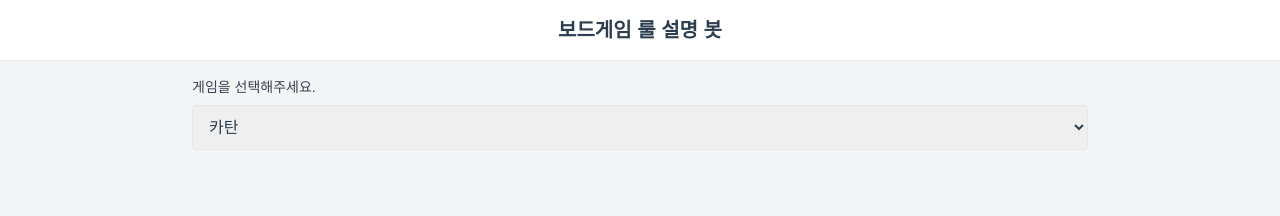
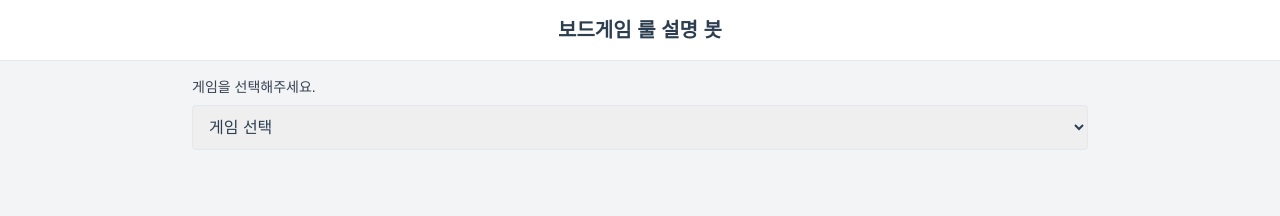
Before and after one commit to HJG827/boardgame_rag_frontend, a Vue app: page / in a window 1280 px wide. Shown: the top 216 px of the page. Built offline with nearby package versions, Linux system fonts and the light colour scheme.

Commit message:
20250702 edit_game_name_language

```diff
--- a/src/views/HomeView.vue
+++ b/src/views/HomeView.vue
@@ -2,15 +2,25 @@
   <div class="w-screen h-screen flex flex-col bg-gray-100">
     <header class="text-center p-4 font-bold text-xl bg-white border-b">보드게임 룰 설명 봇</header>
 
-    <div class="p-4 flex justify-center">
-      <div class="w-full max-w-4xl">
-        <label class="block text-gray-700 text-sm font-medium mb-2">게임을 선택해주세요.</label>
-        <select v-model="selectedGame" class="w-full p-3 rounded border text-base">
-          <option value="카탄">카탄</option>
-          <option value="스플렌더">스플렌더</option>
-        </select>
+    <!-- 🧠 드롭다운 + 직접 입력 통합 -->
+  <div class="p-4 flex justify-center">
+    <div class="w-full max-w-4xl">
+      <label class="block text-gray-700 text-sm font-medium mb-2">게임을 선택해주세요.</label>
+      <select v-model="selectedGame" class="w-full p-3 rounded border text-base">
+        <option disabled value="">게임 선택</option>
+        <option v-for="game in gameOptions" :key="game.eng" :value="game.eng">
+          {{ game.kor }}
+        </option>
+        <option value="custom">직접 입력</option>
+      </select>
+
+      <!-- ✏️ 직접 입력창은 선택 시에만 나타남 -->
+      <div v-if="selectedGame === 'custom'" class="mt-2">
+        <input v-model="customGame" class="w-full p-3 border rounded text-base" placeholder="게임명을 직접 입력하세요 (예: 할리갈리)" />
       </div>
     </div>
+  </div>
+
 
     <div class="flex-1 min-h-0 flex justify-center px-4">
       <div ref="chatBox" class="chat-scroll w-full max-w-4xl space-y-4 overflow-y-auto pr-2 pb-4">
@@ -41,7 +51,17 @@ marked.use({
   breaks: true
 })
 
-const selectedGame = ref('카탄')
+// 🧠 script setup 상단에
+const selectedGame = ref('')
+const customGame = ref('')
+
+// 드롭다운 옵션 (한글은 보여주기용, 영문은 백엔드 전송용)
+const gameOptions = [
+  { kor: "카탄", eng: "katan" },
+  { kor: "스플렌더", eng: "splendor" },
+  // 여기 추가 가능
+]
+
 const userInput = ref('')
 const messages = ref([])
 
@@ -55,10 +75,10 @@ const scrollToBottom = () => {
   })
 }
 
+// 🧠 sendMessage 수정
 const sendMessage = async () => {
   if (!userInput.value.trim()) return
 
-  // 유저 메시지 먼저 표시
   messages.value.push({
     text: escapeHtml(userInput.value).replace(/\n/g, '<br>'),
     isBot: false
@@ -68,10 +88,15 @@ const sendMessage = async () => {
   const questionText = userInput.value
   userInput.value = ''
 
+  // 전송할 게임 이름 결정
+  const gameNameToSend = selectedGame.value === 'custom'
+    ? customGame.value.trim()
+    : selectedGame.value
+
   try {
     const response = await axios.post('http://localhost:8080/api/ask', {
       question: questionText,
-      game: selectedGame.value
+      game: gameNameToSend
     })
 
     const parsed = marked.parse(response.data.answer || '답변을 불러올 수 없습니다.')
@@ -86,6 +111,7 @@ const sendMessage = async () => {
 
   scrollToBottom()
 }
+
 
 
 const escapeHtml = (text) =>
```
